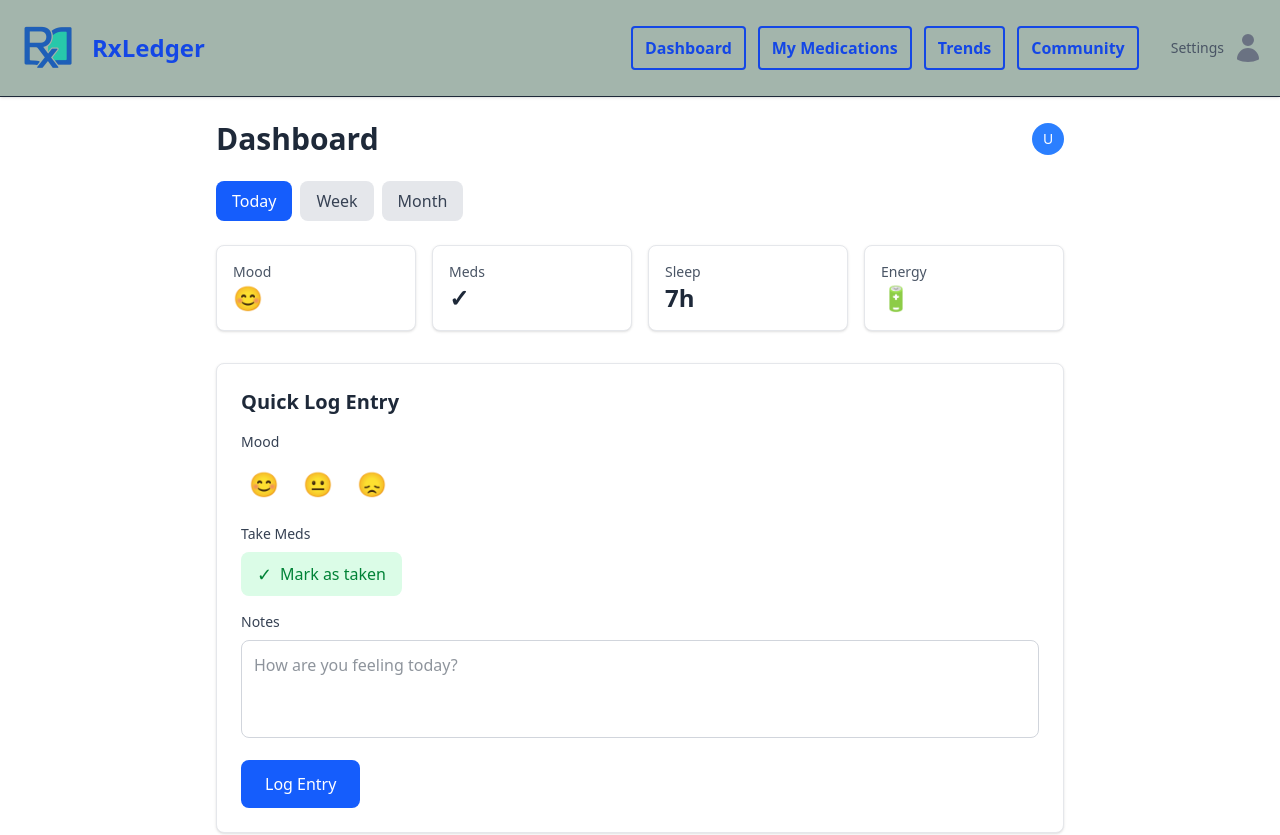
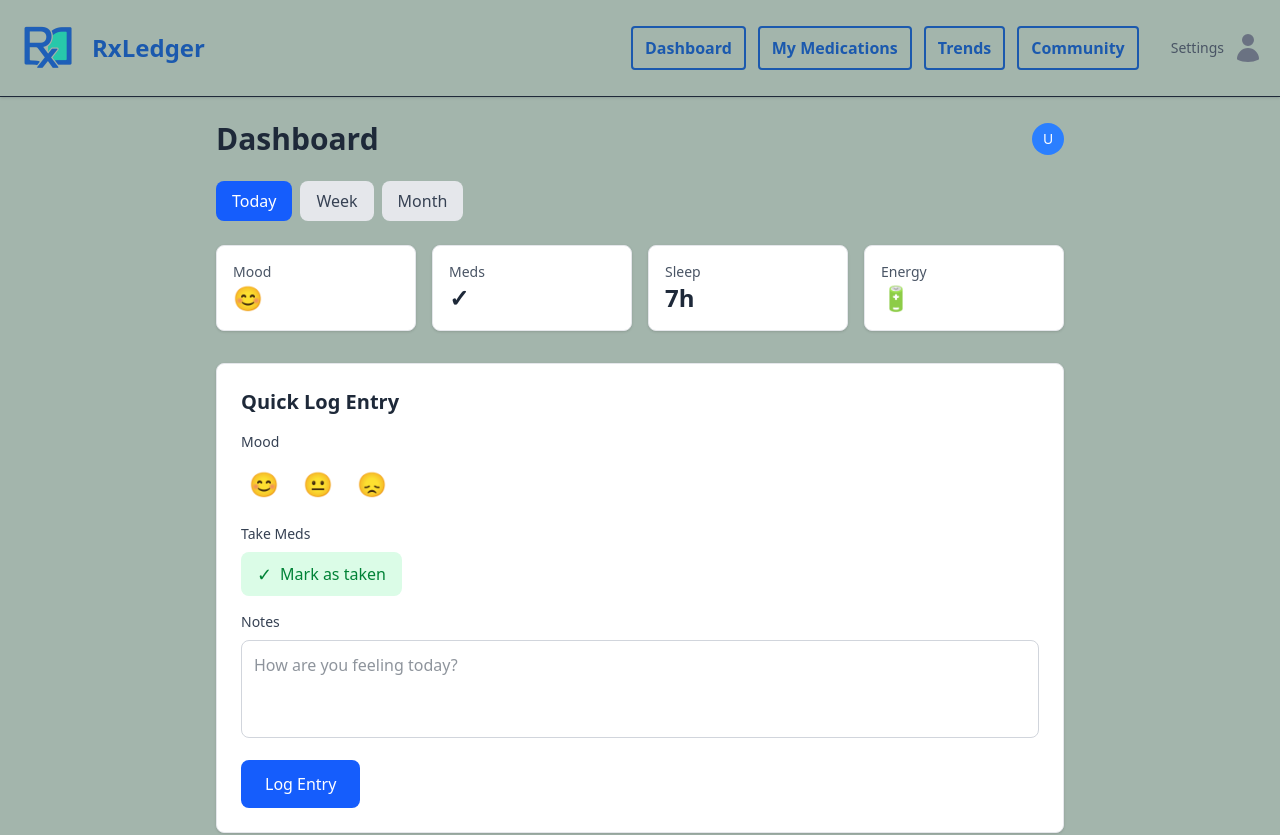
Before and after one commit to thef4tdaddy/RxLedger, a React (Vite) app: page /dashboard in a window 1280 px wide. Shown: the top 835 px of the page. Built offline with nearby package versions, Linux system fonts and the light colour scheme; no server answers.

Commit message:
chore: forgot the colors to be added in

```diff
--- a/src/App.jsx
+++ b/src/App.jsx
@@ -13,7 +13,7 @@ import TermsOfService from './components/shared/TOS';
 
 export default function App() {
   return (
-    <div className="min-h-screen bg-white text-gray-800 font-sans antialiased">
+    <div className="min-h-screen bg-[#A3B5AC] text-gray-800 font-sans antialiased">
       <BrowserRouter>
         <Header />
 
--- a/src/components/shared/Footer.jsx
+++ b/src/components/shared/Footer.jsx
@@ -18,7 +18,7 @@ export default function Footer() {
 
   return (
     <footer
-      className="mt-auto py-4 text-center text-sm text-gray-700 border-t-2"
+      className="mt-auto py-4 text-center text-xs font-semibold text-[#1B59AE] border-t-2"
       style={{ backgroundColor: '#A3B5AC' }}
     >
       <p>© {new Date().getFullYear()} RxLedger. All rights reserved.</p>
--- a/src/components/shared/Header.jsx
+++ b/src/components/shared/Header.jsx
@@ -1,7 +1,6 @@
 import logoIcon from '../../assets/branding/logo-512-tight-crop.png';
 import { Link } from 'react-router-dom';
 import { UserIcon } from '@heroicons/react/24/solid';
-/** TODO: Font Color: #1B59AE  */
 export default function Header() {
   return (
     <header
@@ -12,7 +11,7 @@ export default function Header() {
         <img src={logoIcon} alt="RxLedger Logo" className="h-16 w-16" />
         <a
           href="https://rxledger.app"
-          className="text-2xl font-semibold text-blue-700"
+          className="text-2xl font-semibold text-[#1B59AE]"
         >
           RxLedger
         </a>
@@ -21,25 +20,25 @@ export default function Header() {
         <nav className="hidden md:flex space-x-3 ml-auto">
           <Link
             to="/dashboard"
-            className="px-3 py-2 rounded text-sm md:text-base font-semibold text-blue-700 border-2 border-blue-700 hover:bg-teal-500 hover:text-white transition"
+            className="px-3 py-2 rounded text-sm md:text-base font-semibold text-[#1B59AE] border-2 border-[#1B59AE] hover:bg-teal-500 hover:text-white transition"
           >
             Dashboard
           </Link>
           <Link
             to="/medications"
-            className="px-3 py-2 rounded text-sm md:text-base font-semibold text-blue-700 border-2 border-blue-700 hover:bg-teal-500 hover:text-white transition"
+            className="px-3 py-2 rounded text-sm md:text-base font-semibold text-[#1B59AE] border-2 border-[#1B59AE] hover:bg-teal-500 hover:text-white transition"
           >
             My Medications
           </Link>
           <Link
             to="/trends"
-            className="px-3 py-2 rounded text-sm md:text-base font-semibold text-blue-700 border-2 border-blue-700 hover:bg-teal-500 hover:text-white transition"
+            className="px-3 py-2 rounded text-sm md:text-base font-semibold text-[#1B59AE] border-2 border-[#1B59AE] hover:bg-teal-500 hover:text-white transition"
           >
             Trends
           </Link>
           <Link
             to="/community"
-            className="px-3 py-2 rounded text-sm md:text-base font-semibold text-blue-700 border-2 border-blue-700 hover:bg-teal-500 hover:text-white transition"
+            className="px-3 py-2 rounded text-sm md:text-base font-semibold text-[#1B59AE] border-2 border-[#1B59AE] hover:bg-teal-500 hover:text-white transition"
           >
             Community
           </Link>
```
